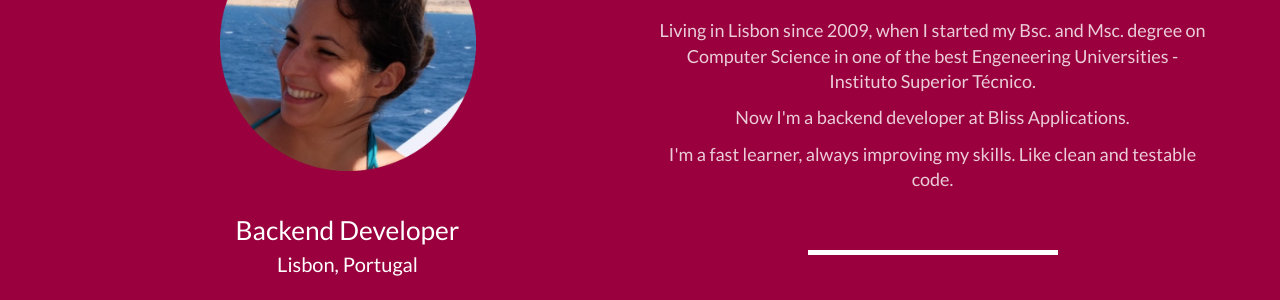
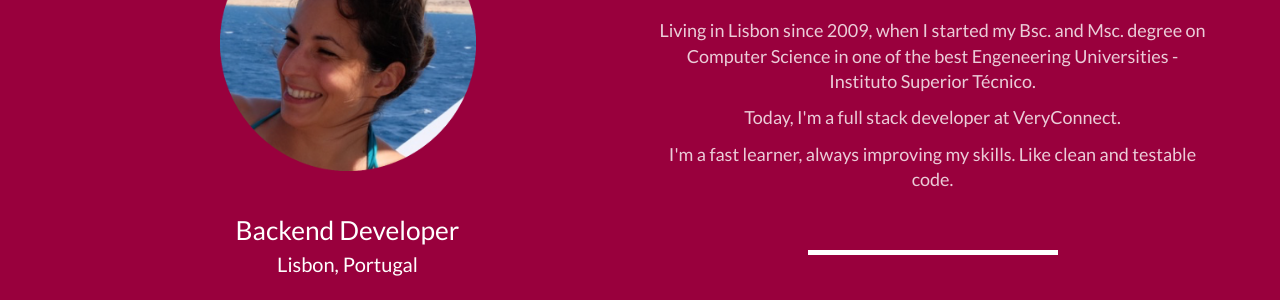
Before and after one commit to sofiapm/sofiapm.github.io, a Jekyll site: the page built from index.html, in a window 1280 px wide and 900 px high. Shown: the part 285-585 px from the top of the window. Built offline with Jekyll 4.4.1, drawn with Linux system fonts in a browser that asks for light colours.

Commit message:
Update header.

```diff
--- a/_includes/header.html
+++ b/_includes/header.html
@@ -19,7 +19,7 @@
                     <hr class="star-light">
                     <br/>
                     <p>Living in Lisbon since 2009, when I started my Bsc. and Msc. degree on Computer Science in one of the best Engeneering Universities - Instituto Superior Técnico. </p>
-                    <p>Now I'm a backend developer at Bliss Applications. </p>
+                    <p>Today, I'm a full stack developer at VeryConnect. </p>
                     <p>I'm a fast learner, always improving my skills. Like clean and testable code. </p>
                     <br/>
                     <hr class="star-light">
```
